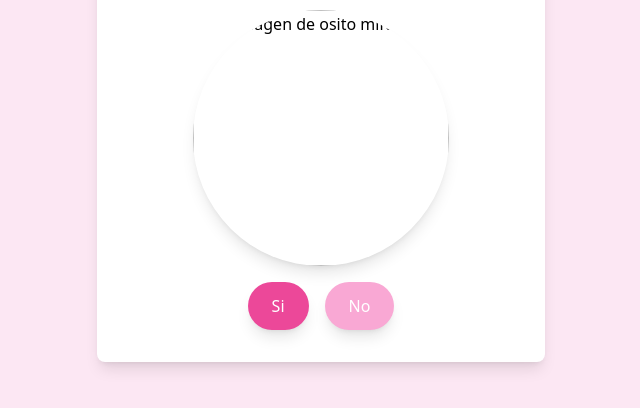
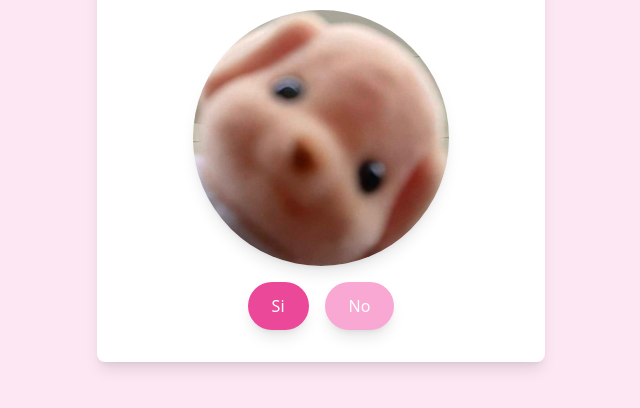
Before and after one commit to azapatav13/febrero, a plain HTML site: page index.html in a window 1280 px wide. Shown: the part 278-686 px from the top of the page, without its empty margins (319-959 px from the left). Drawn offline with nearby package versions, Linux system fonts and the light colour scheme.

Commit message:
Update index.html

```diff
--- a/index.html
+++ b/index.html
@@ -25,7 +25,7 @@
    <h1 class="text-3xl md:text-4xl font-bold text-pink-600 mb-4">
     ¿Quieres ser mi San Valentin?
    </h1>
-   <img alt="Imagen de osito mirando" class="mb-4 mx-auto rounded-full shadow-lg w-48 h-48 md:w-64 md:h-64 object-cover" height="300" src="img/img1.jpeg" width="300"/>
+   <img alt="Imagen de osito mirando" class="mb-4 mx-auto rounded-full shadow-lg w-48 h-48 md:w-64 md:h-64 object-cover" height="300" src="img1.jpeg" width="300"/>
    <div class="space-y-4 md:space-y-0 md:space-x-4 flex flex-col md:flex-row justify-center">
     <button class="bg-pink-500 text-white px-6 py-3 rounded-full shadow-lg transform transition-transform duration-300 ease-in-out hover:scale-110" id="yesButton" onclick="redirectToThankYouPage()">
      Si
```
